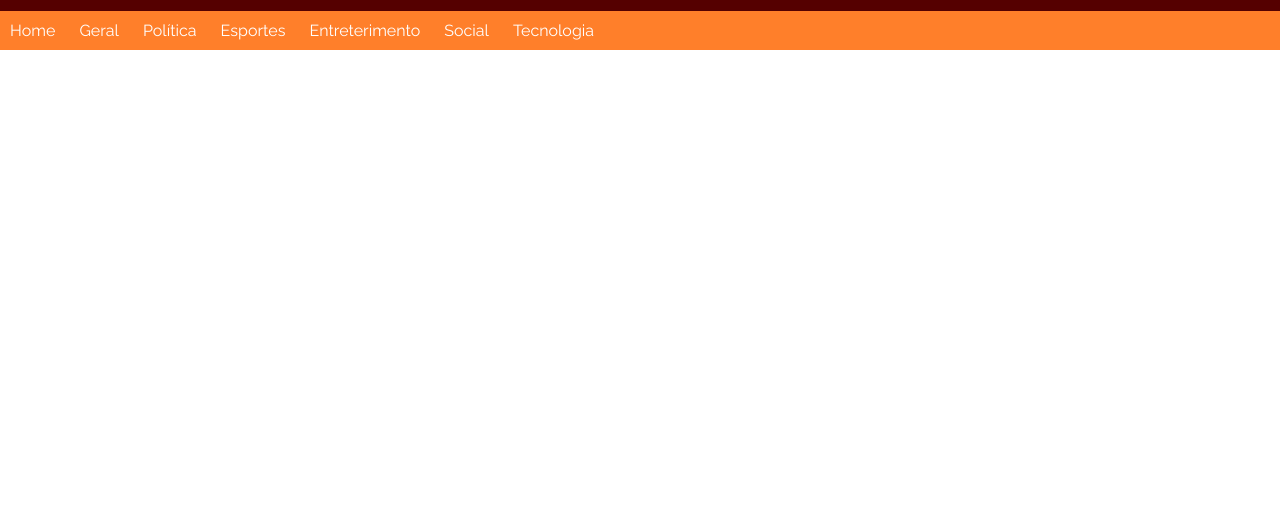
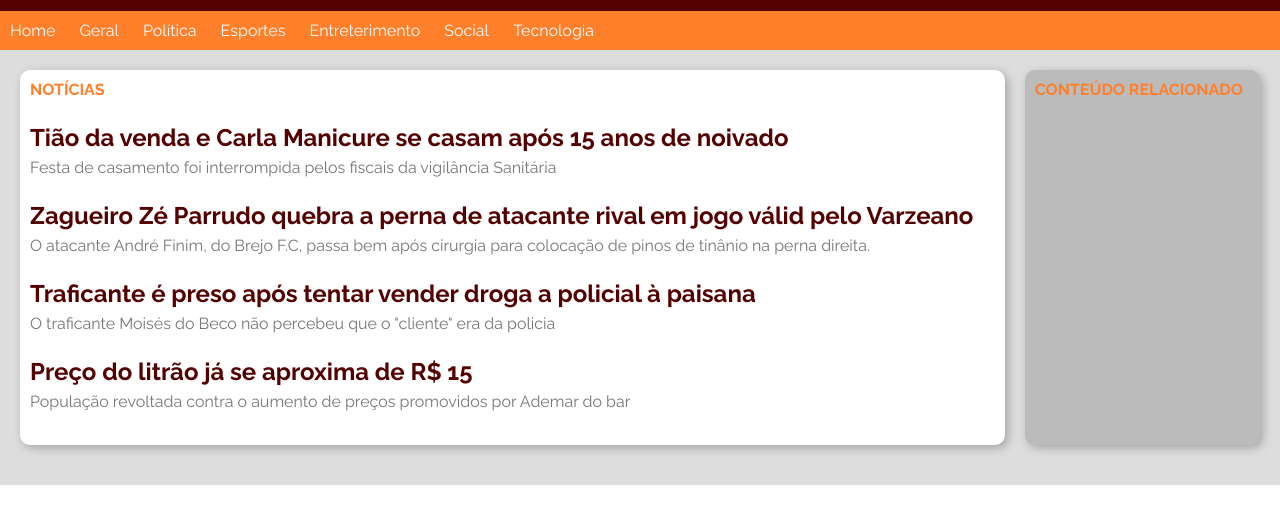
Before and after one commit to SaulAmbrosio/dw1-2021-1, a plain HTML site: page portal/index.html in a window 1280 px wide. Shown: the part 76-600 px from the top of the page. Drawn offline with Linux system fonts and the light colour scheme.

Commit message:
(08/05) Section e articles

```diff
--- a/portal/index.html
+++ b/portal/index.html
@@ -23,12 +23,31 @@
         </ul>
     </nav>
     <div id="content">
-        <article>
+        <section id="principal"> <!--agrupador de conteudos semelhantes-->
+            <!--Dentro da section, segundo as especificações, espera-se um título-->
+            <h1>Notícias</h1>
+            <article> <!--Representa um artigo ou noticia-->
+                <h1><a href="#" >Tião da venda e Carla Manicure se casam após 15 anos de noivado</a></h1>
+                <p>Festa de casamento foi interrompida pelos fiscais da vigilância Sanitária</p>
+            </article>
+            <article> <!--Representa um artigo ou noticia-->
+                <h1><a href="#" >Zagueiro Zé Parrudo quebra a perna de atacante rival em jogo válid pelo Varzeano</a></h1>
+                <p>O atacante André Finim, do Brejo F.C, passa bem após cirurgia para colocação de pinos de tinânio na perna direita.</p>
+            </article>
+            <article> <!--Representa um artigo ou noticia-->
+                <h1><a href="#" >Traficante é preso após tentar vender droga a policial à paisana</a></h1>
+                <p>O traficante Moisés do Beco não percebeu que o "cliente" era da policia</p>
+            </article>
+            <article> <!--Representa um artigo ou noticia-->
+                <h1><a href="#" >Preço do litrão já se aproxima de R$ 15</a></h1>
+                <p>População revoltada contra o aumento de preços promovidos por Ademar do bar</p>
+            </article>
 
-        </article>
-        <aside>
+        </section>
+        <section id="secundario">
+            <h1>Conteúdo relacionado</h1>
 
-        </aside>
+        </section>
     </div>
     <footer>
 
--- a/portal/style.css
+++ b/portal/style.css
@@ -1,4 +1,14 @@
 @import url('https://fonts.googleapis.com/css2?family=Raleway:ital,wght@0,400;0,700;1,400;1,700&display=swap');
+
+/*Definição de variáveis*/
+:root{
+    --cor-primaria:#550000;
+    --cor-secundaria: #FF7F2A;
+    --cor-fundo-clara: #DDDDDD;
+    --cor-fundo-escura: #BBBBBB;
+    --cor-texto-claro: #FFFFFF;
+    --cor-texto-escura: #777777;
+}
 
 /*CSS reset*/
 *{
@@ -15,19 +25,85 @@
 
     /*Web-Fonts*/
     font-family: Raleway, Calibri, Arial, sans;
+    font-size: 16px;
+}
+
+html{ /*Tamanho de fonte padrão do documento*/
+    font-size: 16px;
+}
+
+/*Cor de todos os links do site*/
+a{
+    color: var(--cor-primaria);
+    text-decoration: none;
+}
+
+a:hover{
+    color: var(--cor-secundaria);
+    text-decoration: underline;
 }
 
 header{
-    background-color: #550000;
+    background-color: var(--cor-primaria);
     padding: 10px 20px;
 }
 
 nav{
-    background-color: #FF7F2A;
-    color: #FFFFFF;
+    background-color: var(--cor-secundaria);
+    color: var(--cor-texto-claro);
 }
 
 nav ul li{
     display: inline-block;
     margin: 10px;
 }
+
+#content{
+    background-color: var(--cor-fundo-clara);
+    padding: 20px;
+    /*Esse elemento e seus filhos usarão o flex box*/
+    display: flex;
+    /*Os filhos ficarão em linha*/
+    flex-direction: row;
+}
+
+section{
+    background-color: var(--cor-texto-claro);
+    padding: 10px;
+    margin-bottom: 20px;
+    /*bordas arredondadas*/
+    border-radius: 10px;
+    /*Sombra (drop-down shadow)*/
+    box-shadow: 3px 3px 10px rgba(0,0,0,0.25);
+    flex-grow: 1; /*1 unidade de largura*/
+}
+
+#principal{
+    flex-grow: 3; /*3 unidades de largura*/
+}
+
+#secundario{
+    margin-left: 20px;
+    background-color: var(--cor-fundo-escura);
+}
+
+section article{ /*artigos que estão dentro de uma section*/
+    margin: 24px 0px;
+}
+
+section > h1{ /*Apenas os h1 que são filhos diretos de section*/
+    text-transform: uppercase; /*Deita o texto em maiúsculas*/
+    color: var(--cor-secundaria);
+}
+
+article > h1{  /*Apenas os h1 que são filhos diretos de article*/
+    margin-bottom: 6px;
+}
+
+article > h1 > a{  /*Apenas os h1 que são filhos diretos de article*/
+    font-size: 1.5rem; /*1.5x o tamanho da fonte do elemento raiz (html)*/
+}
+
+article > p{
+    color: var(--cor-texto-escura);
+}
```
